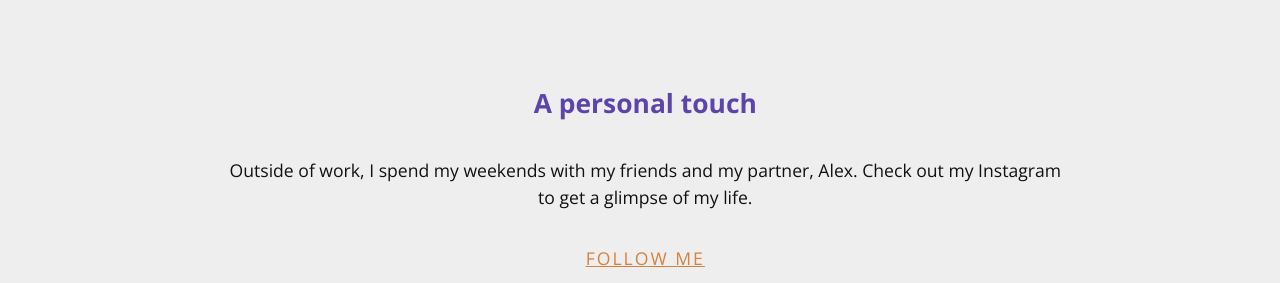
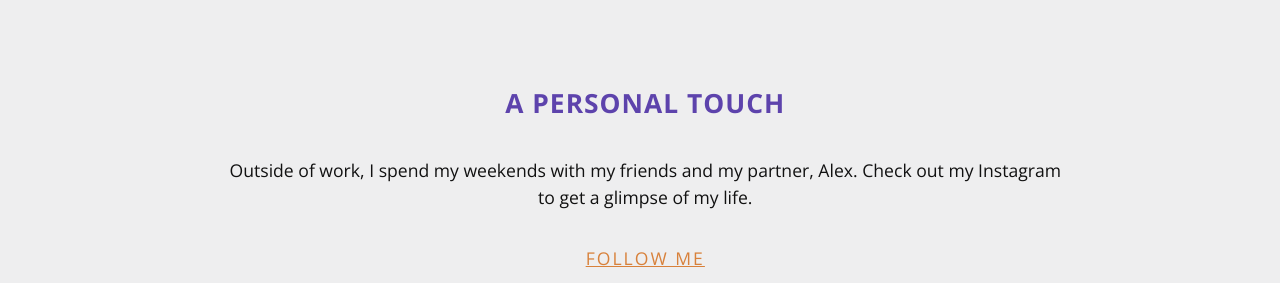
Before and after one commit to EmilyBlaineClark/emilyblaineclark.github.io, a Jekyll site: the page built from about.html, in a window 1280 px wide. Shown: the part 888-1171 px from the top of the page. Built offline with Jekyll 4.4.1, drawn with Linux system fonts in a browser that asks for light colours; nearby versions of some CDN libraries.

Commit message:
Update _page.scss

```diff
--- a/_sass/_page.scss
+++ b/_sass/_page.scss
@@ -402,6 +402,8 @@
   text-align: center;
   h2{
     color: $purple-bright;
+    text-transform: uppercase;
+    letter-spacing: 1px;
   }
 }
 .instagram-link{
```
